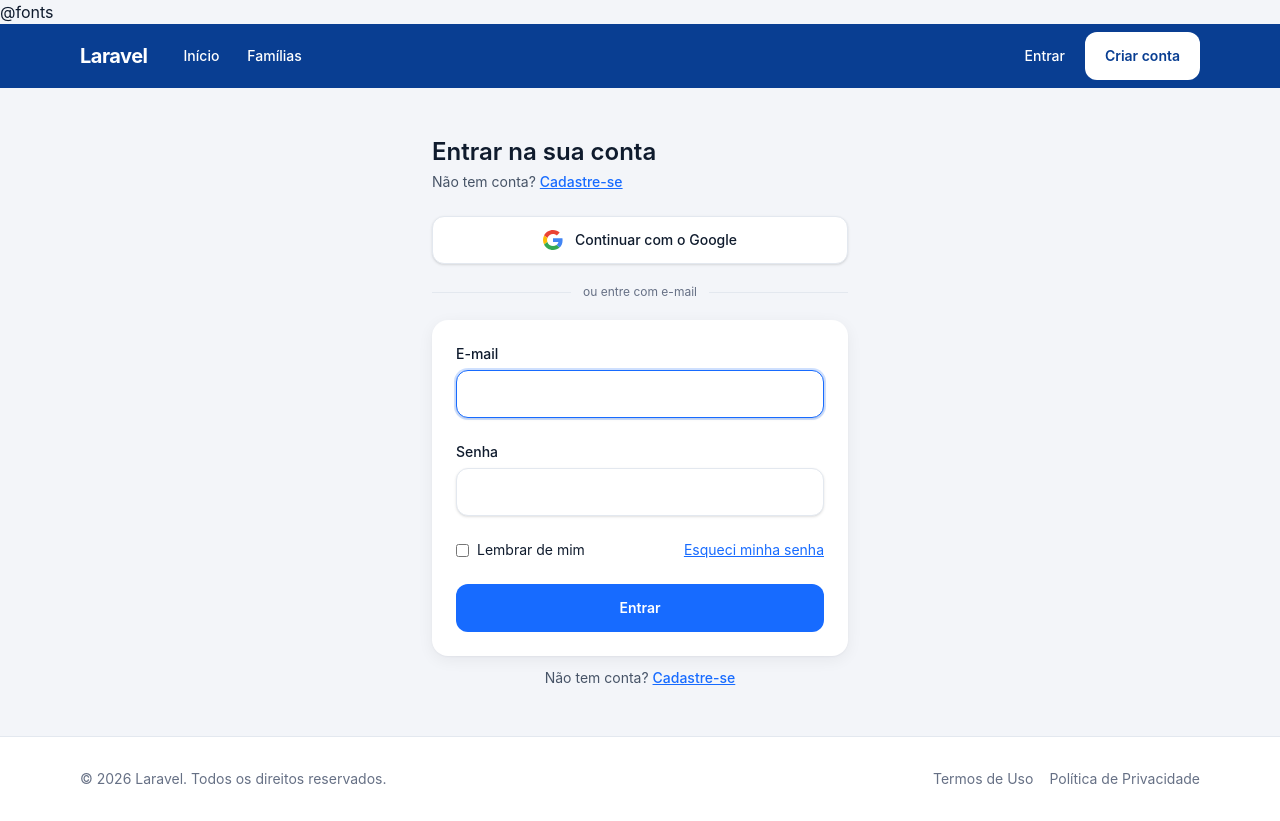
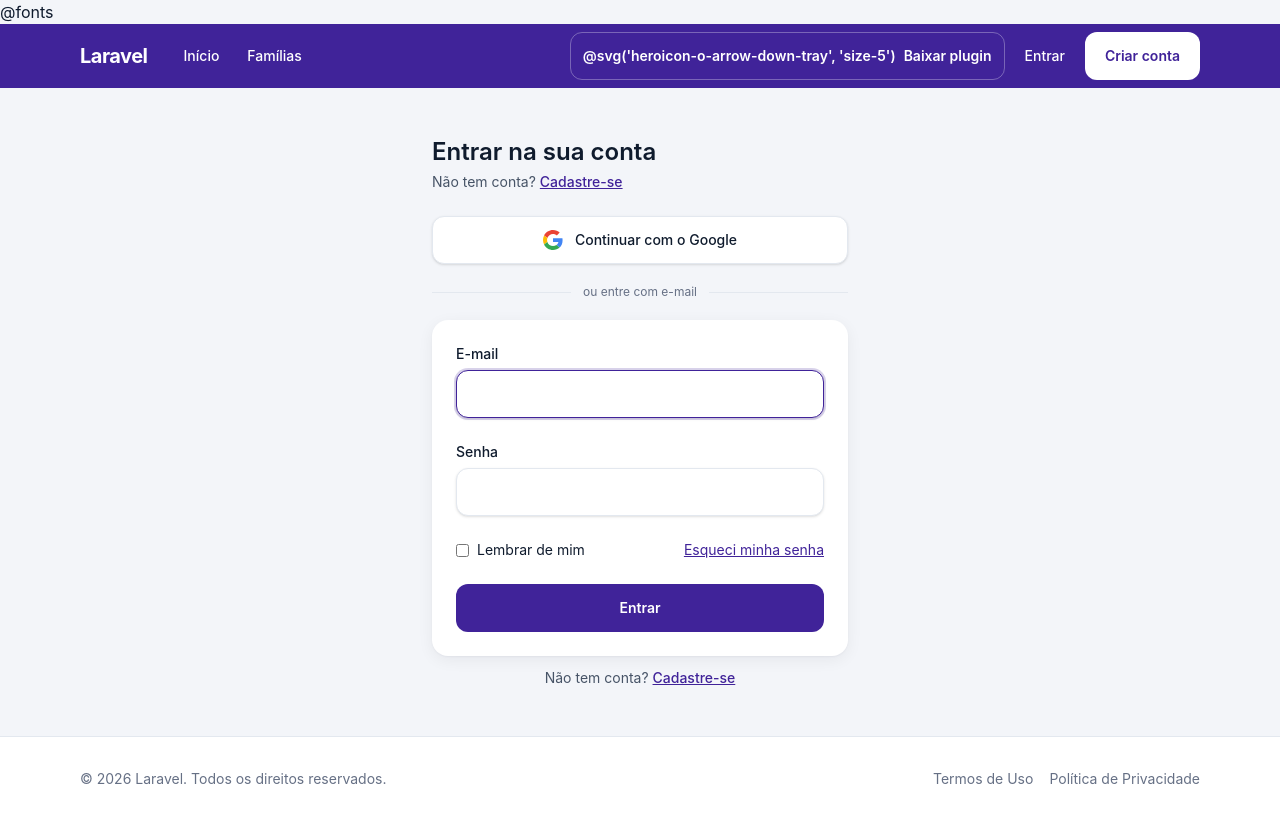
Before and after one commit to ronaldoaires/unset, a Laravel app: page /entrar in a window 1280 px wide. Run offline with Laravel 12, Linux system fonts and the light colour scheme; style sheets or scripts are compiled from the project's sources; some libraries are stand-ins or nearby versions.

Commit message:
feat(site): switch brand color to #402399 and add plugin download button

```diff
--- a/app/Filament/Resources/Users/Tables/UsersTable.php
+++ b/app/Filament/Resources/Users/Tables/UsersTable.php
@@ -30,8 +30,8 @@
                     // Same look as the site's initials circle, drawn as an inline SVG.
                     ->defaultImageUrl(function (User $record): string {
                         $svg = '<svg xmlns="http://www.w3.org/2000/svg" viewBox="0 0 40 40">'
-                            . '<rect width="40" height="40" fill="#dbe8ff"/>'
-                            . '<text x="50%" y="50%" dy=".35em" text-anchor="middle" font-family="sans-serif" font-size="16" font-weight="600" fill="#093e92">'
+                            . '<rect width="40" height="40" fill="#ebebff"/>'
+                            . '<text x="50%" y="50%" dy=".35em" text-anchor="middle" font-family="sans-serif" font-size="16" font-weight="600" fill="#240563">'
                             . e($record->initials)
                             . '</text></svg>';
 
--- /dev/null
+++ b/app/Http/Controllers/Site/PluginDownloadController.php
@@ -0,0 +1,29 @@
+<?php
+
+namespace App\Http\Controllers\Site;
+
+use App\Http\Controllers\Controller;
+use App\Services\PluginReleaseService;
+use Illuminate\Http\RedirectResponse;
+
+/**
+ * "Baixar plugin": sends the visitor to the installer of the latest plugin release.
+ *
+ * Uses the same cached GitHub release as GET /api/v1/plugin/latest, so the site
+ * button and the plugin's update check always point to the same version.
+ * Public: people download the plugin first and sign in from inside Revit.
+ */
+class PluginDownloadController extends Controller
+{
+    public function __invoke(PluginReleaseService $releases): RedirectResponse
+    {
+        $release = $releases->latest();
+
+        // Installer asset > release page > releases list (GitHub unreachable and nothing cached).
+        $url = $release['download_url']
+            ?? $release['release_url']
+            ?? 'https://github.com/' . config('plugin.github_repo') . '/releases/latest';
+
+        return redirect()->away($url);
+    }
+}
--- a/resources/css/app.css
+++ b/resources/css/app.css
@@ -46,18 +46,20 @@
         "Inter", ui-sans-serif, system-ui, sans-serif, "Apple Color Emoji",
         "Segoe UI Emoji", "Segoe UI Symbol", "Noto Color Emoji";
 
-    /* Brand scale: change these to re-skin the whole site. */
-    --color-brand-50: #eff5ff;
-    --color-brand-100: #dbe8ff;
-    --color-brand-200: #bcd4ff;
-    --color-brand-300: #93b8f5;
-    --color-brand-400: #679be7;
-    --color-brand-500: #3d85f7;
-    --color-brand-600: #176bff;
-    --color-brand-700: #0f54c9;
-    --color-brand-800: #093e92;
-    --color-brand-900: #062a66;
-    --color-brand-950: #041b44;
+    /* Brand scale: change these to re-skin the whole site.
+       Base color #402399 (UnSet BIM purple, same as the reels) sits at 600.
+       Lighter and darker steps keep its hue in OKLCH, so tints do not drift. */
+    --color-brand-50: #f6f6fe;
+    --color-brand-100: #ebebff;
+    --color-brand-200: #d7d6fe;
+    --color-brand-300: #bab8fe;
+    --color-brand-400: #9388ff;
+    --color-brand-500: #6f58e2;
+    --color-brand-600: #402399;
+    --color-brand-700: #32137f;
+    --color-brand-800: #240563;
+    --color-brand-900: #180248;
+    --color-brand-950: #0d0031;
 
     /* Semantic colors: pages and components use only these names. */
     --color-primary: var(--color-brand-600);
@@ -67,7 +69,7 @@
     --color-on-primary-soft: var(--color-brand-800);
     --color-on-primary: #ffffff;
 
-    --color-header: var(--color-brand-800);
+    --color-header: var(--color-brand-600);
     --color-on-header: #ffffff;
 
     --color-accent: #f59e0b;
--- a/resources/views/components/site/header.blade.php
+++ b/resources/views/components/site/header.blade.php
@@ -22,6 +22,19 @@
             @endforeach
         </nav>
 
-        <x-site.user-menu />
+        <div class="flex items-center gap-2">
+            {{-- Plugin download: full button on desktop, icon on small screens. --}}
+            <a
+                href="{{ route('plugin.download') }}"
+                class="inline-flex min-h-12 items-center gap-2 rounded-control border border-on-header/30 px-3 text-sm font-semibold transition hover:bg-on-header/10"
+                title="Plugin UnSet BIM para Revit 2025 ou superior (Windows)"
+                aria-label="Baixar o plugin para Revit"
+            >
+                @svg('heroicon-o-arrow-down-tray', 'size-5')
+                <span class="hidden md:inline">Baixar plugin</span>
+            </a>
+
+            <x-site.user-menu />
+        </div>
     </div>
 </header>
--- a/routes/site.php
+++ b/routes/site.php
@@ -1,6 +1,7 @@
 <?php
 
 use App\Http\Controllers\Site\HomeController;
+use App\Http\Controllers\Site\PluginDownloadController;
 use App\Http\Controllers\Site\SitemapController;
 use Illuminate\Support\Facades\Route;
 use App\Http\Controllers\Site\CheckoutController;
@@ -10,6 +11,11 @@
 Route::get('/', HomeController::class)->name('home');
 
 Route::get('/sitemap.xml', SitemapController::class)->name('sitemap');
+
+// "Baixar plugin" button: redirects to the installer of the latest plugin release.
+Route::get('/plugin/baixar', PluginDownloadController::class)
+    ->middleware('throttle:30,1')
+    ->name('plugin.download');
 
 // Everything Revit-related lives under /revit (URL and route names).
 // The routes themselves are in routes/revit.php, without the prefix.
```
Also changed, not shown: tests/Feature/Site/PluginDownloadTest.php (added, +47 -0 lines).
